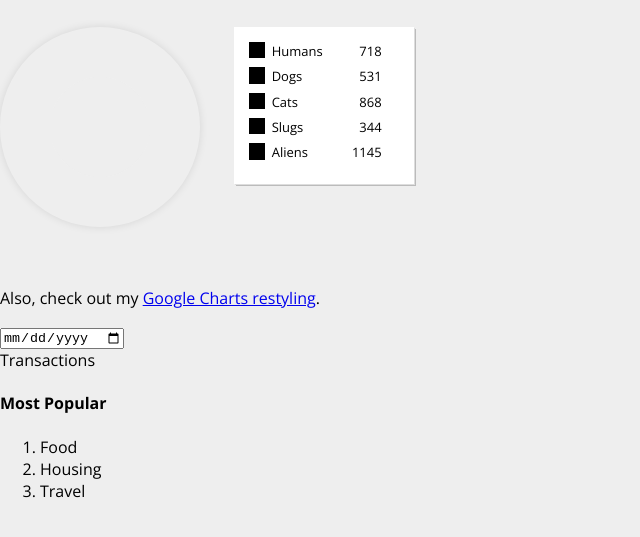
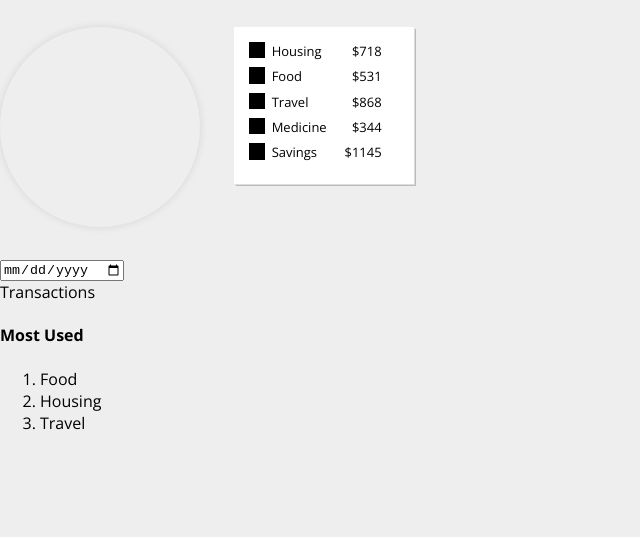
Before and after one commit to chlodav/Finance-Tracker, a plain HTML site: page index.html in a window 1280 px wide. Shown: the part 71-608 px from the top of the page, without its empty margins (0-640 px from the left). Drawn offline with nearby package versions, Linux system fonts and the light colour scheme.

Commit message:
Update index.html

```diff
--- a/index.html
+++ b/index.html
@@ -19,15 +19,12 @@
         <section>
           <div class="pieID pie"></div>
           <ul class="pieID legend">
-            <li><em>Humans</em><span>718</span></li>
-            <li><em>Dogs</em><span>531</span></li>
-            <li><em>Cats</em><span>868</span></li>
-            <li><em>Slugs</em><span>344</span></li>
-            <li><em>Aliens</em><span>1145</span></li>
+            <li><em>Housing</em><span>$718</span></li>
+            <li><em>Food</em><span>$531</span></li>
+            <li><em>Travel</em><span>$868</span></li>
+            <li><em>Medicine</em><span>$344</span></li>
+            <li><em>Savings</em><span>$1145</span></li>
           </ul>
-        </section>
-        <section>
-          <p>Also, check out my <a href="https://codepen.io/ejsado/pen/HLgzK">Google Charts restyling</a>.</p>
         </section>
       </div> <!-- closing #chart -->
 
@@ -40,7 +37,7 @@
       <div id="transactions-container"></div>
 
       <div id="popular">
-        <h4>Most Popular</h4>
+        <h4>Most Used</h4>
         <ol>
           <li>Food</li>
           <li>Housing</li>
```
